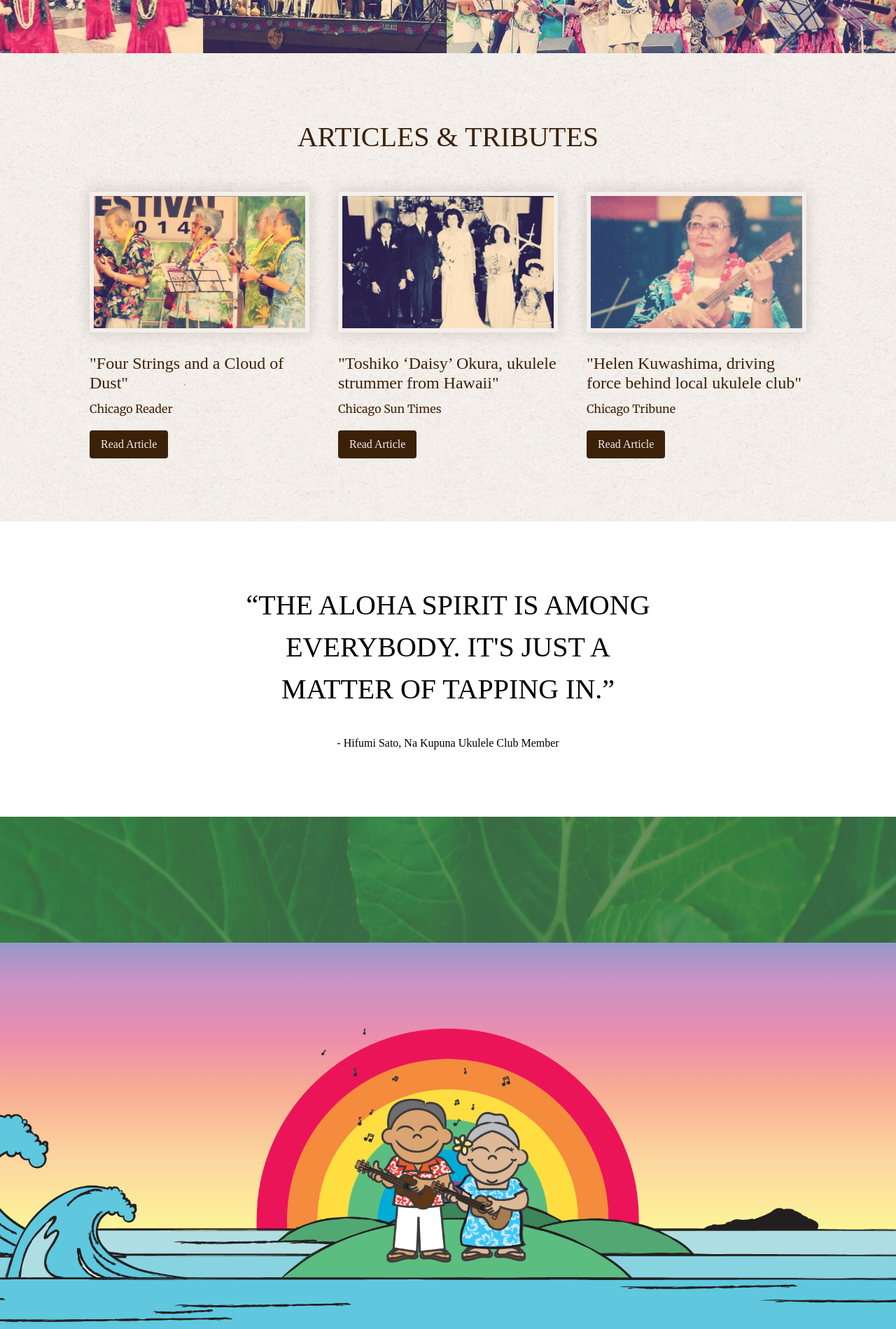
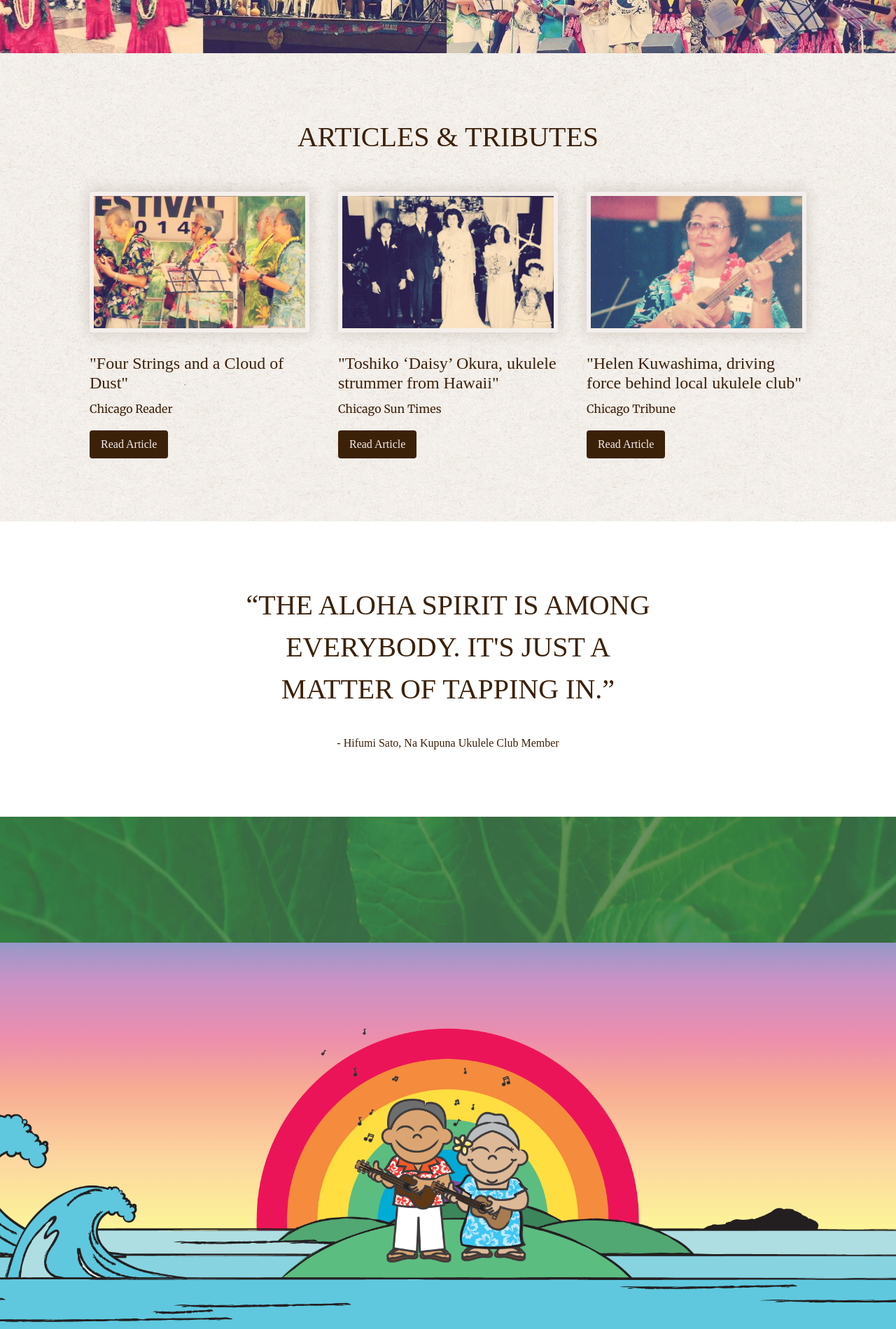
Before and after one commit to nakupuna/nakupuna.github.io, a Jekyll site: the page built from index.html, in a window 1280 px wide. Shown: the part 2586-4485 px from the top of the page at 70% size. Built offline with Jekyll 4.4.1, drawn with Linux system fonts in a browser that asks for light colours; some web fonts are replaced.

Commit message:
Updated h2 color

```diff
--- a/_sass/_layout.scss
+++ b/_sass/_layout.scss
@@ -127,6 +127,7 @@
  */
 
  .quote-section {
+  color: #3C2109;
   text-align: center;
   padding-left: 16rem;
   padding-right: 16rem;
```
